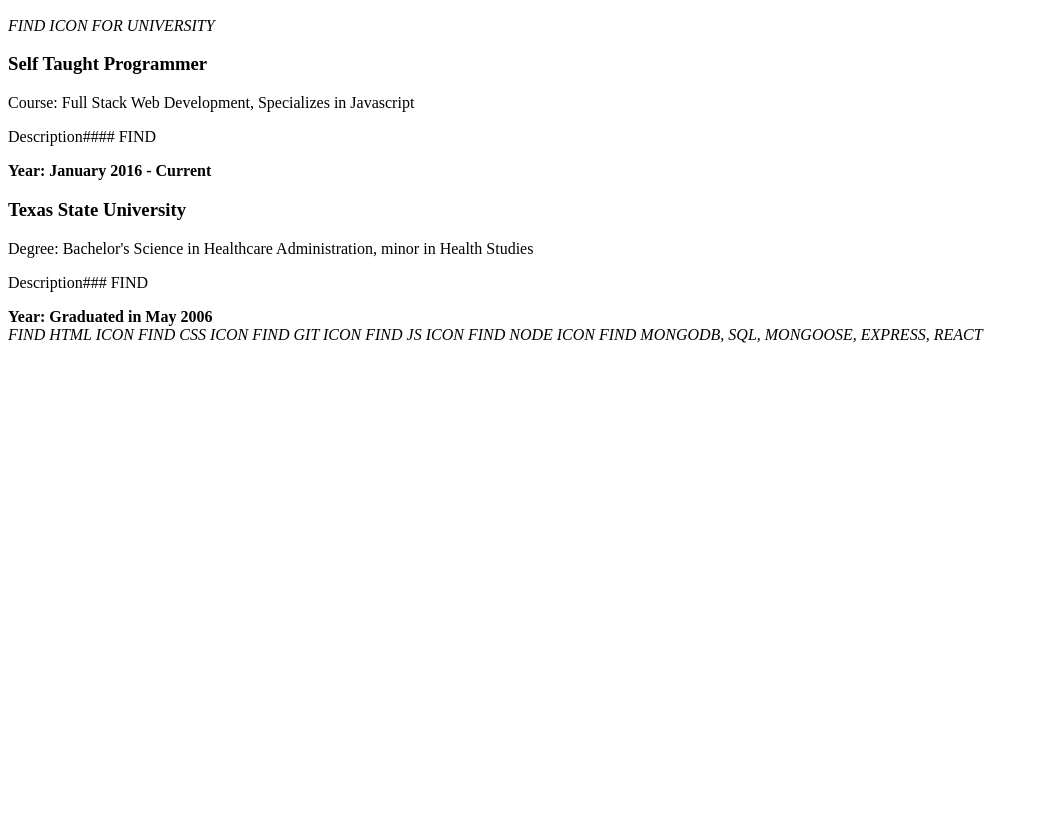
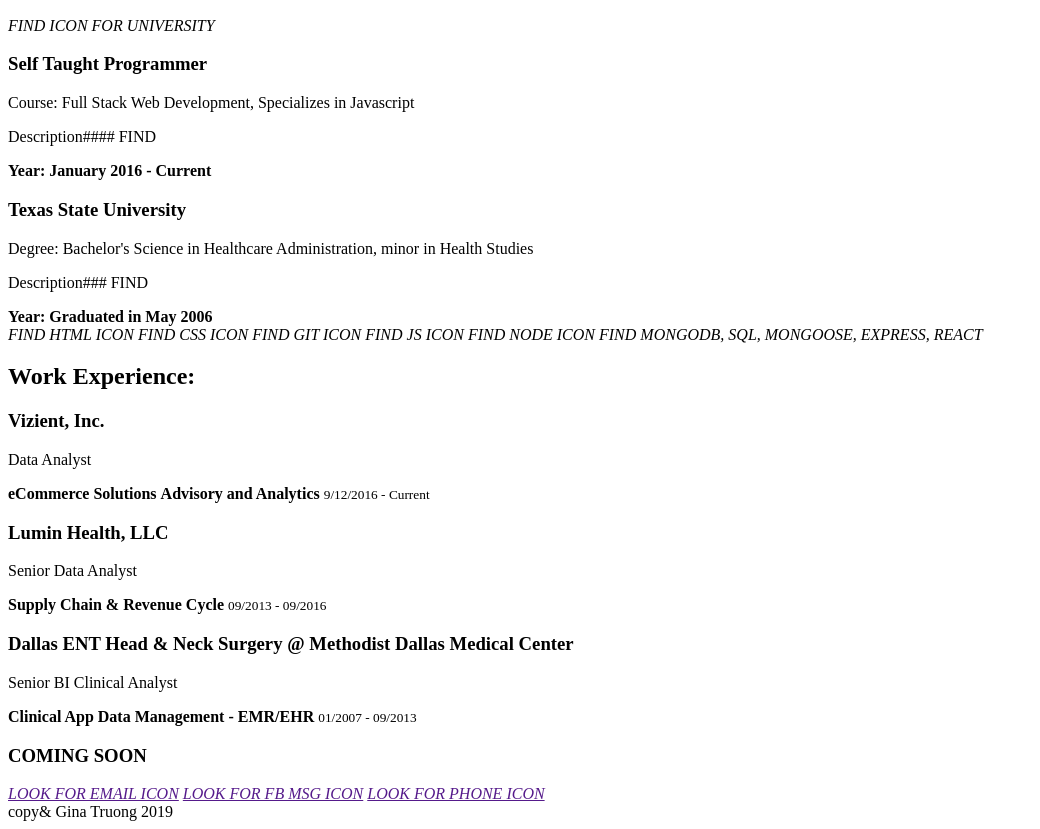
Before and after one commit to ginatruong/Portfolio_Design1, a website: page resume.html in a window 1280 px wide. Shown: the part 183-1012 px from the top of the page, without its empty margins (0-1040 px from the left). Before the commit the page ends 800 px from the top, so only its background shows below. Drawn offline with Linux system fonts and the light colour scheme.

Commit message:
Adding more to Resume html

```diff
--- a/resume.html
+++ b/resume.html
@@ -47,8 +47,39 @@
     <i>FIND NODE ICON</i>
     <i>FIND MONGODB, SQL, MONGOOSE, EXPRESS, REACT</i>
   </section>
-
-
+  <section class="work-experience">
+    <h2>Work Experience:</h2>
+    <div class="employment-1">
+      <h3>Vizient, Inc.</h3>
+      <p>Data Analyst</p>
+      <strong>eCommerce Solutions</strong>
+      <strong>Advisory and Analytics</strong>
+      <small>9/12/2016 - Current</small>
+    </div>
+    <div class="employment-2">
+      <h3>Lumin Health, LLC</h3>
+      <p>Senior Data Analyst</p>
+      <strong>Supply Chain & Revenue Cycle</strong>
+      <small>09/2013 - 09/2016</small>
+    </div>
+    <div class="employment-3">
+      <h3>Dallas ENT Head & Neck Surgery @ Methodist Dallas Medical Center</h3>
+      <p>Senior BI Clinical Analyst</p>
+      <strong>Clinical App Data Management - EMR/EHR</strong>
+      <small>01/2007 - 09/2013</small>
+    </div>
+  </section>
+  <div class="side-projects">
+    <h3>COMING SOON</h3>
+  </div>
+  <footer>
+    <div class="contact-social">
+      <a href=""><i>LOOK FOR EMAIL ICON</i></a>
+      <a href=""><i>LOOK FOR FB MSG ICON</i></a>
+      <a href=""><i>LOOK FOR PHONE ICON</i></a>
+    </div>
+    copy& Gina Truong 2019
+  </footer>
 
 </body>
 
```
